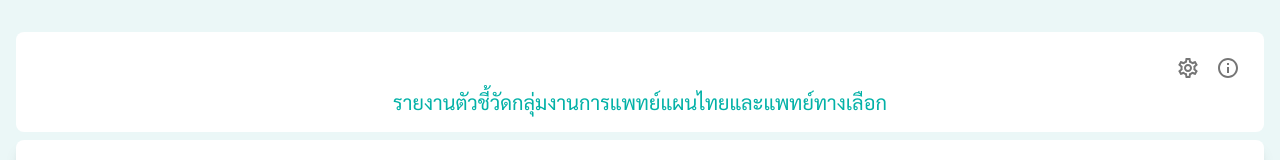
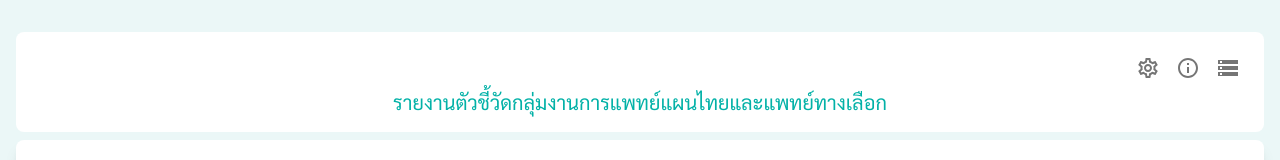
Before and after one commit to arofatsabuding/hosxpV3-10common-32herb, a Next.js app: page / in a window 1280 px wide. Shown: the top 160 px of the page. Built offline with nearby package versions, Linux system fonts and the light colour scheme.

Commit message:
uodate frontend

```diff
--- /dev/null
+++ b/src/app/api/test-db/route.js
@@ -0,0 +1,14 @@
+import pool from "@/lib/db";
+
+export async function GET(request) {
+  let connection;
+  try {
+    connection = await pool.getConnection();
+    const [rows] = await connection.query("SELECT NOW() AS time");
+    return Response.json({ success: true, message: "Database connected!", time: rows[0].time });
+  } catch (error) {
+    return Response.json({ success: false, message: "Database connection failed", error: error.message }, { status: 500 });
+  } finally {
+    if (connection) connection.release();
+  }
+}
--- a/src/app/page.jsx
+++ b/src/app/page.jsx
@@ -7,9 +7,12 @@ import { th } from "date-fns/locale";
 import "react-datepicker/dist/react-datepicker.css";
 import "@fontsource/sarabun";
 import * as XLSX from "xlsx";
+import dayjs from "dayjs";
+import "dayjs/locale/th"; // ตั้งค่าภาษาไทย
 import { saveAs } from "file-saver";
 import { Dialog, Grid, TextField, Button, Card, CardContent, IconButton } from "@mui/material";
 import { InfoOutlined } from "@mui/icons-material";
+import { StorageOutlined } from "@mui/icons-material";
 import SettingsOutlinedIcon from "@mui/icons-material/SettingsOutlined";
 import Swal from "sweetalert2";
 
@@ -148,8 +151,6 @@ export default function Thaipadi() {
         Swal.showLoading(); // แสดงไอคอนโหลด
       }
     });
-
-    const date = { startDate, endDate };
 
     const serviceData = {
       startDate,
@@ -555,6 +556,46 @@ export default function Thaipadi() {
     }
   };
 
+  const testConnection = async () => {
+    try {
+      const response = await fetch('/api/test-db');
+      const data = await response.json();
+
+      if (data.success) {
+        const formattedTime = dayjs(data.time)
+          .locale("th")
+          .add(543, "year")
+          .format("DD-MM-YYYY HH:mm:ss");
+
+        Swal.fire({
+          icon: "success",
+          title: "เชื่อมต่อสำเร็จ!",
+          html: `
+              <p style="margin-bottom: 15px;">ฐานข้อมูลเชื่อมต่อสำเร็จ</p>
+              <p style="margin-bottom: 15px;"><b>วันที่ ${formattedTime} น.</b></p>
+          `,
+          confirmButtonText: "ตกลง",
+        });
+      } else {
+        Swal.fire({
+          icon: "error",
+          title: "เชื่อมต่อไม่สำเร็จ",
+          text: "ไม่สามารถเชื่อมต่อกับฐานข้อมูลได้",
+          confirmButtonText: "ลองอีกครั้ง",
+        });
+      }
+    } catch (error) {
+      Swal.fire({
+        icon: "error",
+        title: "เกิดข้อผิดพลาด",
+        text: "ไม่สามารถเชื่อมต่อกับเซิร์ฟเวอร์ได้",
+        confirmButtonText: "ปิด",
+      });
+    }
+  };
+
+
+
   return (
     <>
       {
@@ -577,6 +618,12 @@ export default function Thaipadi() {
                       onClick={checkVersion}
                     >
                       <InfoOutlined />
+                    </IconButton>
+                    <IconButton
+                      className="text-gray-600 hover:text-gray-900"
+                      onClick={testConnection}
+                    >
+                      <StorageOutlined />
                     </IconButton>
                   </div>
                   <p className="text-[0.5rem] sm:text-xl font-normal text-center text-[#02b1a7]">
```
